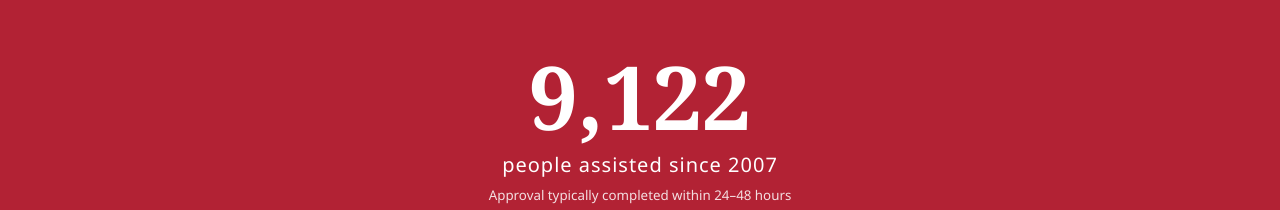
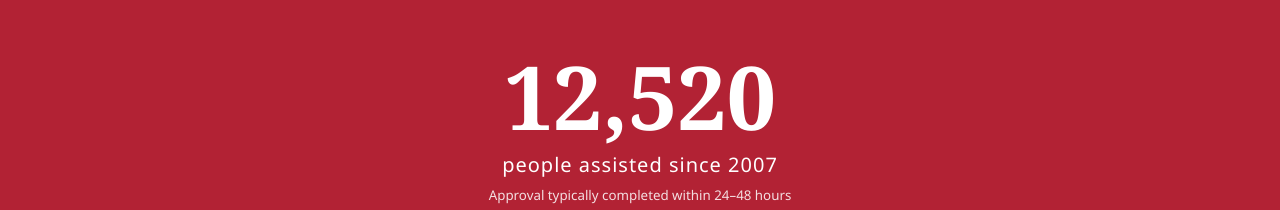
Before and after one commit to berrymar/Landings-Military, a plain HTML site: page index.html in a window 1280 px wide. Shown: the part 633-843 px from the top of the page. Drawn offline with Linux system fonts and the light colour scheme.

Commit message:
Update index.html

```diff
--- a/index.html
+++ b/index.html
@@ -81,7 +81,7 @@
 
 <!-- STAT BAND -->
 <section class="stat-band">
-  <div class="num">9,122</div>
+  <div class="num">12,520</div>
   <div class="label">people assisted since 2007</div>
   <small>Approval typically completed within 24&ndash;48 hours</small>
 </section>
```
